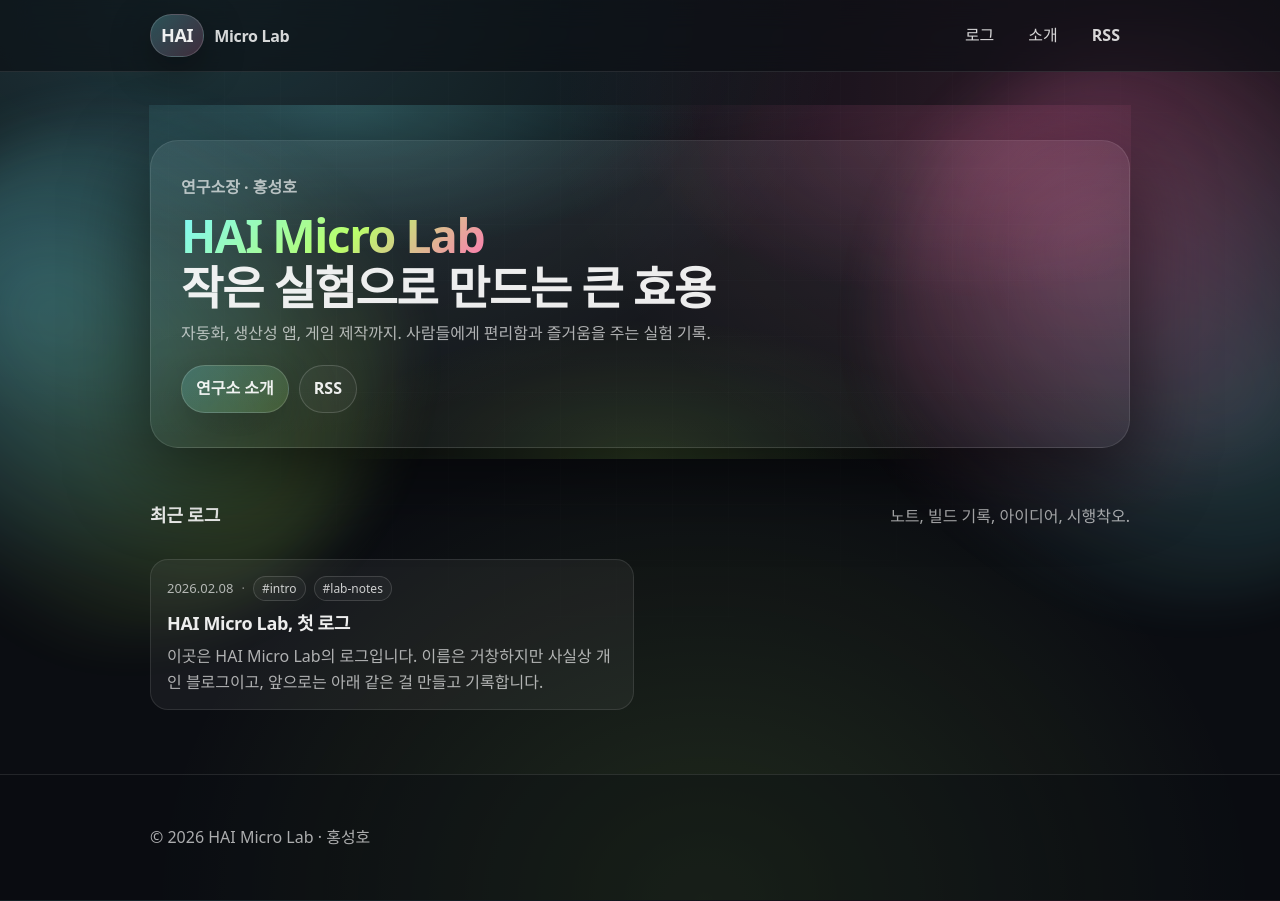
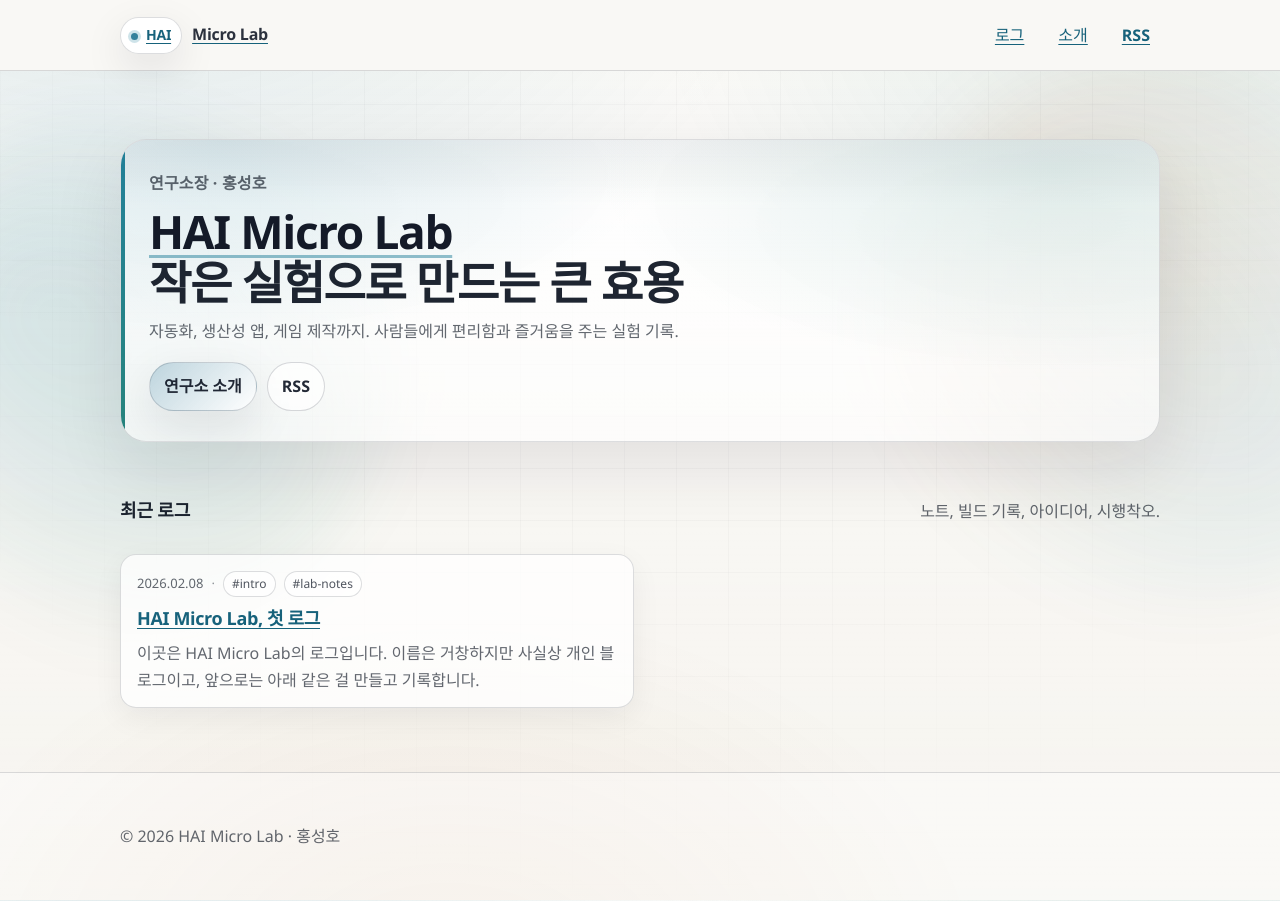
Before and after one commit to tristam7920/website, a Jekyll site: the page built from index.html, in a window 1280 px wide. Built offline with Jekyll 4.4.1, drawn with Linux system fonts in a browser that asks for light colours; some web fonts are replaced.

Commit message:
Redesign: researcher notebook theme

```diff
--- a/assets/css/style.css
+++ b/assets/css/style.css
@@ -1,18 +1,20 @@
+/* "Researcher notebook" theme: paper, ink, quiet grid, crisp code. */
 :root {
-  --bg: #0b0d12;
-  --panel: rgba(255, 255, 255, 0.06);
-  --panel-2: rgba(255, 255, 255, 0.09);
-  --text: rgba(255, 255, 255, 0.92);
-  --muted: rgba(255, 255, 255, 0.66);
-  --hair: rgba(255, 255, 255, 0.10);
-  --shadow: 0 24px 80px rgba(0, 0, 0, 0.55);
+  --bg: #f6f4ef;          /* paper base */
+  --paper: rgba(255, 255, 255, 0.76);
+  --paper-2: rgba(255, 255, 255, 0.92);
+  --ink: rgba(11, 18, 32, 0.92);
+  --muted: rgba(11, 18, 32, 0.64);
+  --hair: rgba(11, 18, 32, 0.14);
+  --shadow: 0 24px 70px rgba(15, 23, 42, 0.10);
 
-  --brandA: #7cf7ff;
-  --brandB: #b9ff6a;
-  --brandC: #ff77b4;
+  --accent: #0e7490;      /* cyan */
+  --accent-2: #0f766e;    /* teal */
+  --accent-3: #b45309;    /* amber */
 
-  --r: 18px;
-  --wrap: 980px;
+  --r: 16px;
+  --wrap: 1040px;
+  --text-max: 74ch;
 }
 
 /* Font: Pretendard (ko) via jsdelivr */
@@ -30,16 +32,20 @@ html, body { height: 100%; }
 body {
   margin: 0;
   font-family: Pretendard, ui-sans-serif, system-ui, -apple-system, "Segoe UI", sans-serif;
-  color: var(--text);
-  background: radial-gradient(1200px 800px at 15% 0%, rgba(124, 247, 255, 0.18), transparent 55%),
-              radial-gradient(900px 700px at 85% 10%, rgba(255, 119, 180, 0.14), transparent 60%),
-              radial-gradient(1000px 850px at 55% 100%, rgba(185, 255, 106, 0.12), transparent 55%),
-              var(--bg);
-  line-height: 1.6;
+  color: var(--ink);
+  line-height: 1.65;
+  background:
+    radial-gradient(1100px 700px at 10% -10%, rgba(14, 116, 144, 0.12), transparent 60%),
+    radial-gradient(900px 650px at 92% 0%, rgba(15, 118, 110, 0.10), transparent 58%),
+    radial-gradient(900px 650px at 35% 110%, rgba(180, 83, 9, 0.08), transparent 60%),
+    linear-gradient(180deg, rgba(255,255,255,0.55), rgba(255,255,255,0.05)),
+    var(--bg);
+  text-rendering: geometricPrecision;
+  -webkit-font-smoothing: antialiased;
 }
 
-a { color: inherit; text-decoration: none; }
-a:hover { text-decoration: underline; text-underline-offset: 3px; }
+a { color: color-mix(in oklab, var(--accent), var(--ink) 20%); text-decoration-thickness: 1px; text-underline-offset: 3px; }
+a:hover { color: var(--accent); }
 
 .wrap {
   width: min(var(--wrap), calc(100% - 32px));
@@ -54,8 +60,8 @@ a:hover { text-decoration: underline; text-underline-offset: 3px; }
 }
 .bg__a, .bg__b {
   position: absolute;
-  filter: blur(28px);
-  opacity: 0.85;
+  filter: blur(34px);
+  opacity: 0.55;
   transform: translateZ(0);
 }
 .bg__a {
@@ -63,8 +69,9 @@ a:hover { text-decoration: underline; text-underline-offset: 3px; }
   height: 520px;
   left: -120px;
   top: 120px;
-  background: radial-gradient(circle at 30% 35%, rgba(124, 247, 255, 0.38), transparent 60%),
-              radial-gradient(circle at 70% 65%, rgba(185, 255, 106, 0.26), transparent 60%);
+  background:
+    radial-gradient(circle at 30% 35%, rgba(14, 116, 144, 0.28), transparent 62%),
+    radial-gradient(circle at 70% 65%, rgba(15, 118, 110, 0.18), transparent 62%);
   border-radius: 46% 54% 58% 42% / 44% 42% 58% 56%;
 }
 .bg__b {
@@ -72,27 +79,28 @@ a:hover { text-decoration: underline; text-underline-offset: 3px; }
   height: 560px;
   right: -160px;
   top: 40px;
-  background: radial-gradient(circle at 35% 35%, rgba(255, 119, 180, 0.35), transparent 60%),
-              radial-gradient(circle at 65% 65%, rgba(124, 247, 255, 0.22), transparent 60%);
+  background:
+    radial-gradient(circle at 35% 35%, rgba(180, 83, 9, 0.18), transparent 62%),
+    radial-gradient(circle at 65% 65%, rgba(14, 116, 144, 0.18), transparent 62%);
   border-radius: 52% 48% 44% 56% / 54% 58% 42% 46%;
 }
 .bg__grid {
   position: absolute;
   inset: 0;
-  opacity: 0.14;
+  opacity: 0.55;
   background-image:
-    linear-gradient(to right, rgba(255,255,255,0.10) 1px, transparent 1px),
-    linear-gradient(to bottom, rgba(255,255,255,0.10) 1px, transparent 1px);
-  background-size: 56px 56px;
-  mask-image: radial-gradient(circle at 50% 10%, black 35%, transparent 70%);
+    linear-gradient(to right, rgba(11,18,32,0.045) 1px, transparent 1px),
+    linear-gradient(to bottom, rgba(11,18,32,0.045) 1px, transparent 1px);
+  background-size: 52px 52px;
+  mask-image: radial-gradient(circle at 50% 12%, black 45%, transparent 82%);
 }
 
 .site-header {
   position: sticky;
   top: 0;
   z-index: 10;
-  backdrop-filter: blur(14px);
-  background: rgba(11, 13, 18, 0.62);
+  backdrop-filter: blur(10px);
+  background: color-mix(in oklab, var(--bg), white 35%);
   border-bottom: 1px solid var(--hair);
 }
 .site-header .wrap {
@@ -105,33 +113,45 @@ a:hover { text-decoration: underline; text-underline-offset: 3px; }
   display: inline-flex;
   align-items: baseline;
   gap: 10px;
-  letter-spacing: -0.02em;
+  letter-spacing: -0.015em;
 }
 .logo__mark {
   font-weight: 820;
-  font-size: 18px;
+  font-size: 14px;
   padding: 6px 10px;
   border-radius: 999px;
-  background: linear-gradient(135deg, rgba(124,247,255,0.25), rgba(255,119,180,0.20));
-  border: 1px solid rgba(255,255,255,0.16);
-  box-shadow: 0 12px 40px rgba(0,0,0,0.4);
+  background: var(--paper-2);
+  border: 1px solid var(--hair);
+  box-shadow: 0 14px 40px rgba(15,23,42,0.10);
+  position: relative;
+}
+.logo__mark::before {
+  content: "";
+  width: 7px;
+  height: 7px;
+  border-radius: 999px;
+  background: color-mix(in oklab, var(--accent), white 10%);
+  box-shadow: 0 0 0 3px color-mix(in oklab, var(--accent), transparent 80%);
+  display: inline-block;
+  margin-right: 8px;
+  vertical-align: baseline;
 }
 .logo__text {
   font-weight: 720;
-  opacity: 0.9;
+  color: rgba(11,18,32,0.86);
 }
 .nav {
   display: inline-flex;
   gap: 14px;
   font-weight: 560;
-  opacity: 0.9;
+  color: rgba(11,18,32,0.78);
 }
 .nav a {
   padding: 8px 10px;
   border-radius: 10px;
 }
 .nav a:hover {
-  background: rgba(255,255,255,0.06);
+  background: rgba(255,255,255,0.70);
   text-decoration: none;
 }
 
@@ -143,27 +163,41 @@ a:hover { text-decoration: underline; text-underline-offset: 3px; }
 }
 .hero__inner {
   border: 1px solid var(--hair);
-  background: linear-gradient(180deg, rgba(255,255,255,0.07), rgba(255,255,255,0.03));
+  background: linear-gradient(180deg, rgba(255,255,255,0.92), rgba(255,255,255,0.62));
   border-radius: calc(var(--r) + 10px);
-  padding: 28px 22px;
+  padding: 26px 22px;
   box-shadow: var(--shadow);
   overflow: hidden;
+  position: relative;
+  animation: rise 420ms ease-out both;
 }
 .hero__inner::before {
   content: "";
   position: absolute;
   inset: -1px;
-  background: radial-gradient(600px 250px at 20% 0%, rgba(124, 247, 255, 0.22), transparent 60%),
-              radial-gradient(520px 260px at 82% 10%, rgba(255, 119, 180, 0.18), transparent 62%),
-              radial-gradient(520px 240px at 50% 100%, rgba(185, 255, 106, 0.14), transparent 60%);
+  background:
+    linear-gradient(to bottom, rgba(11,18,32,0.06), transparent 22%),
+    radial-gradient(720px 320px at 10% 0%, rgba(14, 116, 144, 0.14), transparent 62%),
+    radial-gradient(720px 320px at 90% 10%, rgba(15, 118, 110, 0.12), transparent 64%);
+  opacity: 1;
+  pointer-events: none;
+}
+.hero__inner::after {
+  content: "";
+  position: absolute;
+  left: 0;
+  top: 0;
+  bottom: 0;
+  width: 4px;
+  background: linear-gradient(to bottom, var(--accent), var(--accent-2));
   opacity: 0.9;
-  pointer-events: none;
 }
 .hero__inner > * { position: relative; }
 .hero__kicker {
   margin: 0 0 10px;
   font-weight: 600;
   color: var(--muted);
+  letter-spacing: 0.01em;
 }
 .hero__title {
   margin: 0 0 8px;
@@ -172,15 +206,16 @@ a:hover { text-decoration: underline; text-underline-offset: 3px; }
   letter-spacing: -0.03em;
 }
 .brand {
-  background: linear-gradient(135deg, var(--brandA), var(--brandB) 55%, var(--brandC));
-  -webkit-background-clip: text;
-  background-clip: text;
-  color: transparent;
+  color: rgba(11,18,32,0.96);
+  text-decoration: underline;
+  text-decoration-thickness: 3px;
+  text-decoration-color: color-mix(in oklab, var(--accent), transparent 55%);
+  text-underline-offset: 6px;
 }
 .hero__lead {
   margin: 0 0 18px;
   color: var(--muted);
-  max-width: 66ch;
+  max-width: var(--text-max);
 }
 .hero__cta { display: flex; gap: 10px; flex-wrap: wrap; }
 
@@ -205,15 +240,18 @@ a:hover { text-decoration: underline; text-underline-offset: 3px; }
 }
 .postcard {
   border: 1px solid var(--hair);
-  background: rgba(255, 255, 255, 0.05);
+  background: var(--paper);
   border-radius: var(--r);
   padding: 16px 16px 14px;
-  transition: transform 120ms ease, background 120ms ease, border-color 120ms ease;
+  box-shadow: 0 10px 30px rgba(15,23,42,0.06);
+  transition: transform 140ms ease, background 140ms ease, border-color 140ms ease, box-shadow 140ms ease;
+  animation: rise 520ms ease-out both;
 }
 .postcard:hover {
-  transform: translateY(-1px);
-  background: rgba(255, 255, 255, 0.06);
-  border-color: rgba(255,255,255,0.18);
+  transform: translateY(-2px);
+  background: var(--paper-2);
+  border-color: rgba(11,18,32,0.18);
+  box-shadow: 0 18px 45px rgba(15,23,42,0.10);
 }
 .postcard__meta {
   display: flex;
@@ -227,10 +265,10 @@ a:hover { text-decoration: underline; text-underline-offset: 3px; }
 .tag {
   padding: 2px 8px;
   border-radius: 999px;
-  border: 1px solid rgba(255,255,255,0.14);
-  background: rgba(255,255,255,0.04);
+  border: 1px solid rgba(11,18,32,0.14);
+  background: rgba(255,255,255,0.6);
   font-size: 12px;
-  color: rgba(255,255,255,0.78);
+  color: rgba(11,18,32,0.72);
 }
 .postcard__title {
   margin: 8px 0 6px;
@@ -241,11 +279,25 @@ a:hover { text-decoration: underline; text-underline-offset: 3px; }
 
 .post {
   border: 1px solid var(--hair);
-  background: rgba(255,255,255,0.05);
+  background: linear-gradient(180deg, rgba(255,255,255,0.94), rgba(255,255,255,0.72));
   border-radius: calc(var(--r) + 6px);
   padding: 22px 18px;
   box-shadow: var(--shadow);
+  position: relative;
 }
+.post::before {
+  content: "";
+  position: absolute;
+  inset: 0;
+  border-radius: calc(var(--r) + 6px);
+  background-image:
+    linear-gradient(to right, rgba(11,18,32,0.04) 1px, transparent 1px),
+    linear-gradient(to bottom, rgba(11,18,32,0.04) 1px, transparent 1px);
+  background-size: 42px 42px;
+  opacity: 0.22;
+  pointer-events: none;
+}
+.post > * { position: relative; }
 .post__head { margin-bottom: 16px; }
 .post__meta {
   display: flex;
@@ -264,6 +316,7 @@ a:hover { text-decoration: underline; text-underline-offset: 3px; }
 .post__subtitle {
   margin: 10px 0 0;
   color: var(--muted);
+  max-width: var(--text-max);
 }
 .post__foot { margin-top: 18px; }
 
@@ -272,33 +325,39 @@ a:hover { text-decoration: underline; text-underline-offset: 3px; }
   margin-bottom: 0.5em;
   letter-spacing: -0.02em;
 }
-.prose p { margin: 0.85em 0; }
+.prose p { margin: 0.85em 0; max-width: var(--text-max); }
+.prose :where(ul, ol) { max-width: var(--text-max); }
+.prose :where(li) { margin: 0.35em 0; }
 .prose code {
   padding: 2px 6px;
   border-radius: 10px;
-  border: 1px solid rgba(255,255,255,0.14);
-  background: rgba(0,0,0,0.24);
+  border: 1px solid rgba(11,18,32,0.14);
+  background: rgba(255,255,255,0.70);
+  font-family: ui-monospace, SFMono-Regular, Menlo, Consolas, "Liberation Mono", monospace;
+  font-size: 0.95em;
 }
 .prose pre {
   padding: 14px;
   border-radius: var(--r);
-  border: 1px solid rgba(255,255,255,0.14);
-  background: rgba(0,0,0,0.30);
+  border: 1px solid rgba(11,18,32,0.14);
+  background:
+    linear-gradient(180deg, rgba(255,255,255,0.86), rgba(255,255,255,0.70));
   overflow: auto;
+  box-shadow: 0 14px 40px rgba(15,23,42,0.08);
 }
 .prose pre code { padding: 0; border: 0; background: transparent; }
 .prose blockquote {
   margin: 1em 0;
   padding: 12px 14px;
   border-radius: var(--r);
-  border-left: 3px solid rgba(124,247,255,0.55);
-  background: rgba(255,255,255,0.04);
-  color: rgba(255,255,255,0.82);
+  border-left: 3px solid color-mix(in oklab, var(--accent), transparent 25%);
+  background: rgba(255,255,255,0.78);
+  color: rgba(11,18,32,0.84);
 }
 
 .page {
   border: 1px solid var(--hair);
-  background: rgba(255,255,255,0.05);
+  background: linear-gradient(180deg, rgba(255,255,255,0.94), rgba(255,255,255,0.72));
   border-radius: calc(var(--r) + 6px);
   padding: 22px 18px;
   box-shadow: var(--shadow);
@@ -317,13 +376,13 @@ a:hover { text-decoration: underline; text-underline-offset: 3px; }
   margin-top: 12px;
 }
 .card {
-  border: 1px solid rgba(255,255,255,0.12);
-  background: rgba(255,255,255,0.04);
+  border: 1px solid rgba(11,18,32,0.12);
+  background: rgba(255,255,255,0.72);
   border-radius: var(--r);
   padding: 16px;
 }
 .card h2 { margin: 0 0 10px; font-size: 16px; letter-spacing: -0.01em; }
-.list { margin: 0; padding-left: 18px; color: rgba(255,255,255,0.86); }
+.list { margin: 0; padding-left: 18px; color: rgba(11,18,32,0.88); }
 .muted { color: var(--muted); }
 
 .btn {
@@ -332,27 +391,46 @@ a:hover { text-decoration: underline; text-underline-offset: 3px; }
   justify-content: center;
   padding: 10px 14px;
   border-radius: 999px;
-  border: 1px solid rgba(255,255,255,0.16);
-  background: linear-gradient(135deg, rgba(124,247,255,0.18), rgba(185,255,106,0.14));
+  border: 1px solid rgba(11,18,32,0.16);
+  background: linear-gradient(135deg, color-mix(in oklab, var(--accent), white 70%), rgba(255,255,255,0.92));
   text-decoration: none;
   font-weight: 650;
-  box-shadow: 0 16px 50px rgba(0,0,0,0.35);
+  box-shadow: 0 16px 45px rgba(15,23,42,0.10);
+  color: rgba(11,18,32,0.90);
 }
-.btn:hover { text-decoration: none; border-color: rgba(255,255,255,0.24); }
+.btn:hover { text-decoration: none; border-color: rgba(11,18,32,0.24); }
 .btn--ghost {
-  background: rgba(255,255,255,0.04);
+  background: rgba(255,255,255,0.70);
   box-shadow: none;
 }
 
 .site-footer {
   padding: 24px 0 34px;
   border-top: 1px solid var(--hair);
-  background: rgba(11,13,18,0.35);
+  background: rgba(255,255,255,0.40);
 }
 .site-footer .wrap { padding-top: 10px; }
 
+@keyframes rise {
+  from { opacity: 0; transform: translateY(8px); filter: blur(3px); }
+  to { opacity: 1; transform: translateY(0); filter: blur(0); }
+}
+
+@media (prefers-reduced-motion: reduce) {
+  .hero__inner, .postcard { animation: none; }
+}
+
 @media (min-width: 820px) {
-  .hero__inner { padding: 34px 30px; }
+  .hero__inner { padding: 30px 28px; }
   .posts { grid-template-columns: 1fr 1fr; }
   .grid { grid-template-columns: 1fr 1fr; }
 }
+
+/* Staggered reveal on larger screens (keeps motion minimal). */
+@media (min-width: 820px) and (prefers-reduced-motion: no-preference) {
+  .postcard:nth-child(2) { animation-delay: 40ms; }
+  .postcard:nth-child(3) { animation-delay: 80ms; }
+  .postcard:nth-child(4) { animation-delay: 120ms; }
+  .postcard:nth-child(5) { animation-delay: 160ms; }
+  .postcard:nth-child(6) { animation-delay: 200ms; }
+}
```
